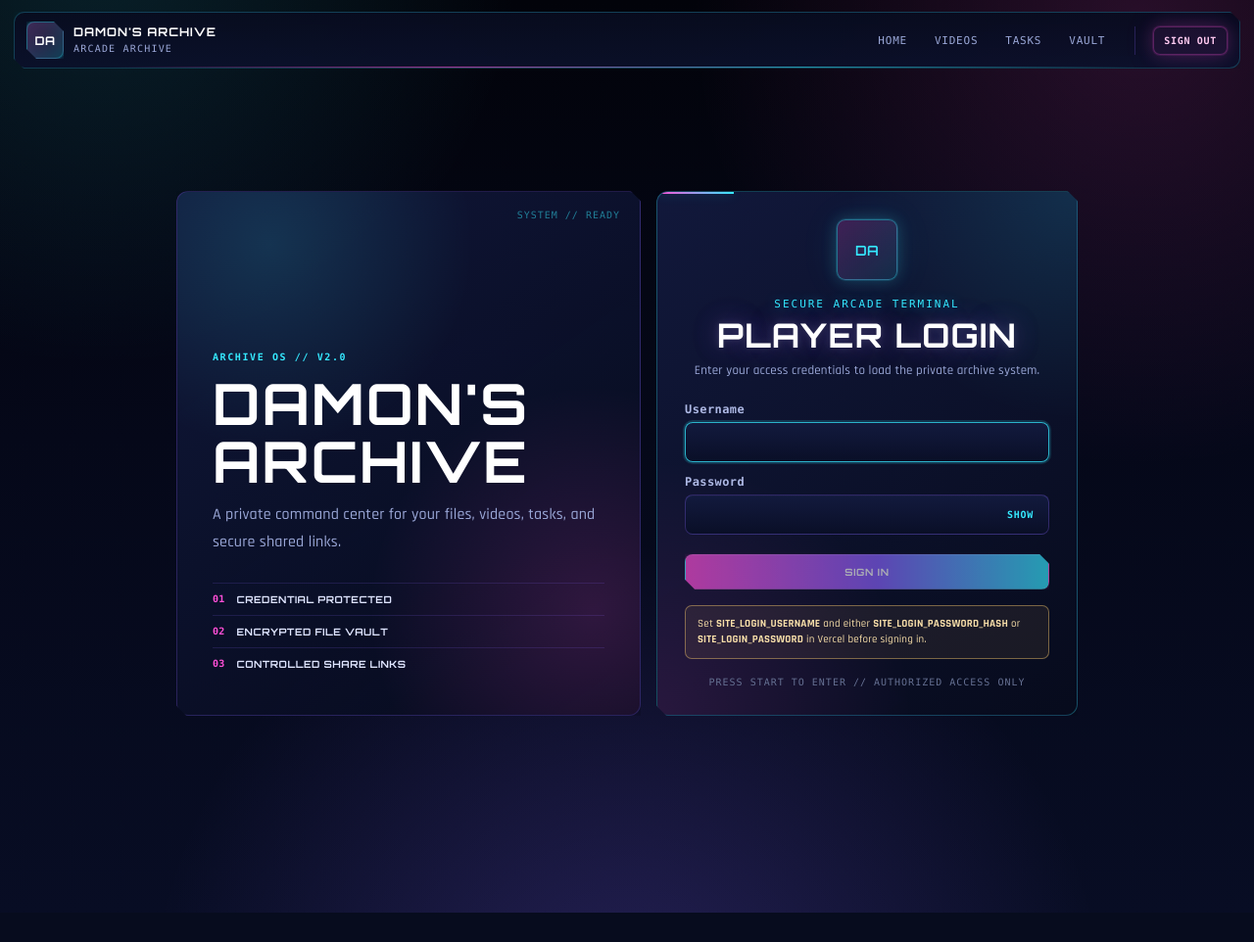
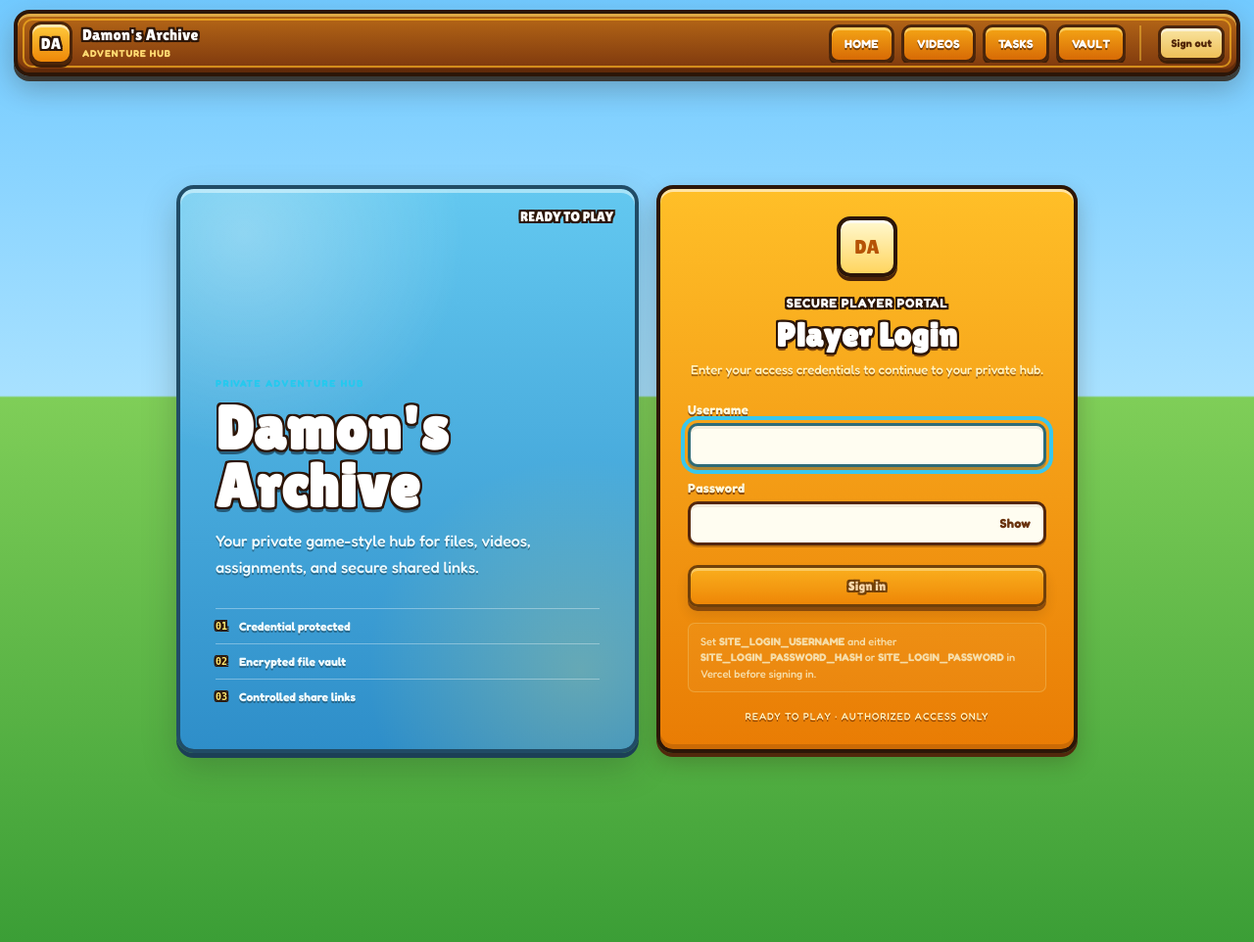
Before and after one commit to wakasa18/videoplayer2, a CodeIgniter 4 app: the page made by app/Views/auth/login.php in a window 1280 px wide. Shown: the whole page at 98% size. Before the commit the page ends 932 px from the top, so only its background shows below. Run offline with PHP 8.4 and a stand-in for CodeIgniter, Linux system fonts and the light colour scheme; the template is opened without the code that fills it, so the values that code supplies are empty; some libraries are stand-ins or nearby versions.

Commit message:
Changed UI

```diff
--- a/app/Views/auth/login.php
+++ b/app/Views/auth/login.php
@@ -16,18 +16,18 @@
   <main class="login-shell">
     <section class="login-stage">
       <aside class="login-intro">
-        <span class="login-console-label">Archive OS // v2.0</span>
+        <span class="login-console-label">Private Adventure Hub</span>
         <h2>Damon's Archive</h2>
-        <p>A private command center for your files, videos, tasks, and secure shared links.</p>
+        <p>Your private game-style hub for files, videos, assignments, and secure shared links.</p>
         <div class="login-feature"><span>01</span><strong>Credential protected</strong></div>
         <div class="login-feature"><span>02</span><strong>Encrypted file vault</strong></div>
         <div class="login-feature"><span>03</span><strong>Controlled share links</strong></div>
       </aside>
       <section class="login-card">
       <div class="login-mark">DA</div>
-      <p class="eyebrow">Secure Arcade Terminal</p>
+      <p class="eyebrow">Secure Player Portal</p>
       <h1>Player Login</h1>
-      <p class="login-sub">Enter your access credentials to load the private archive system.</p>
+      <p class="login-sub">Enter your access credentials to continue to your private hub.</p>
 
       <?php if (session()->getFlashdata('error')): ?><div class="flash error" role="alert"><?= esc(session()->getFlashdata('error')) ?></div><?php endif; ?>
       <?php if (session()->getFlashdata('success')): ?><div class="flash success" role="status"><?= esc(session()->getFlashdata('success')) ?></div><?php endif; ?>
@@ -45,7 +45,7 @@
       </form>
 
       <?php if (! $configured): ?><div class="config-warning">Set <strong>SITE_LOGIN_USERNAME</strong> and either <strong>SITE_LOGIN_PASSWORD_HASH</strong> or <strong>SITE_LOGIN_PASSWORD</strong> in Vercel before signing in.</div><?php endif; ?>
-      <div class="login-footer">Press start to enter // Authorized access only</div>
+      <div class="login-footer">Ready to play · Authorized access only</div>
       </section>
     </section>
   </main>
--- a/app/Views/partials/retro_theme.php
+++ b/app/Views/partials/retro_theme.php
@@ -1,2 +1,2 @@
-<link rel="stylesheet" href="<?= base_url('assets/css/retro-theme.v3.css') ?>">
+<link rel="stylesheet" href="<?= base_url('assets/css/game-theme.v1.css') ?>">
 <?php if ((bool) session()->get('site_authenticated')): ?><script>document.documentElement.classList.add('site-authenticated-root');</script><?php endif; ?>
--- a/app/Views/partials/theme_head.php
+++ b/app/Views/partials/theme_head.php
@@ -1,8 +1,8 @@
 <meta charset="UTF-8">
 <meta name="viewport" content="width=device-width, initial-scale=1.0">
-<meta name="theme-color" content="#050816">
+<meta name="theme-color" content="#f19a0a">
 <link rel="preconnect" href="https://fonts.googleapis.com">
 <link rel="preconnect" href="https://fonts.gstatic.com" crossorigin>
 <link rel="stylesheet" href="<?= base_url('assets/css/theme-base.v4.css') ?>">
-<link id="retroFontStyles" rel="stylesheet" href="https://fonts.googleapis.com/css2?family=Orbitron:wght@600;700&family=Rajdhani:wght@500;600;700&display=swap" media="print">
-<noscript><link rel="stylesheet" href="https://fonts.googleapis.com/css2?family=Orbitron:wght@600;700&family=Rajdhani:wght@500;600;700&display=swap"></noscript>
+<link id="gameFontStyles" rel="stylesheet" href="https://fonts.googleapis.com/css2?family=Fredoka:wght@500;600;700&family=Lilita+One&display=swap" media="print">
+<noscript><link rel="stylesheet" href="https://fonts.googleapis.com/css2?family=Fredoka:wght@500;600;700&family=Lilita+One&display=swap"></noscript>
--- a/app/Views/partials/theme_scripts.php
+++ b/app/Views/partials/theme_scripts.php
@@ -7,7 +7,7 @@
   <div class="site-topbar-inner">
     <a class="site-brand" href="<?= base_url('/') ?>">
       <span class="site-brand-mark">DA</span>
-      <span class="site-brand-copy"><span class="site-brand-title">Damon's Archive</span><span class="site-brand-sub">Arcade archive</span></span>
+      <span class="site-brand-copy"><span class="site-brand-title">Damon's Archive</span><span class="site-brand-sub">Adventure hub</span></span>
     </a>
     <div class="site-nav" aria-label="Archive sections">
       <a class="site-nav-link<?= $active(['']) ?>" href="<?= base_url('/') ?>">Home</a>
@@ -25,4 +25,4 @@
   </div>
 </nav>
 <?php endif; ?>
-<script src="<?= base_url('assets/js/retro-ui.v3.js') ?>" defer></script>
+<script src="<?= base_url('assets/js/game-ui.v1.js') ?>" defer></script>
```
Also changed, not shown: app/Views/home/index.php (+5 -5 lines), public/assets/css/game-theme.v1.css (added), public/assets/js/game-ui.v1.js (added).
